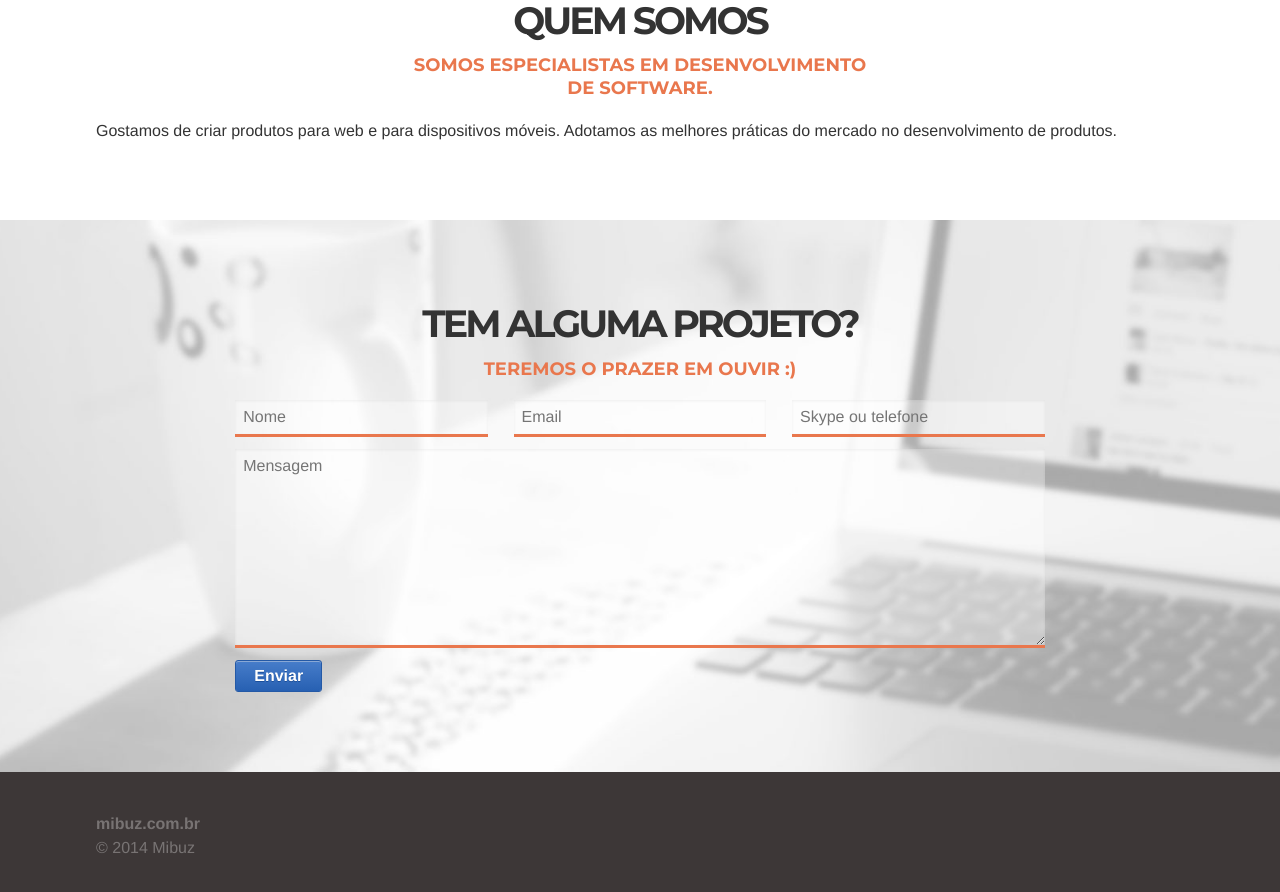
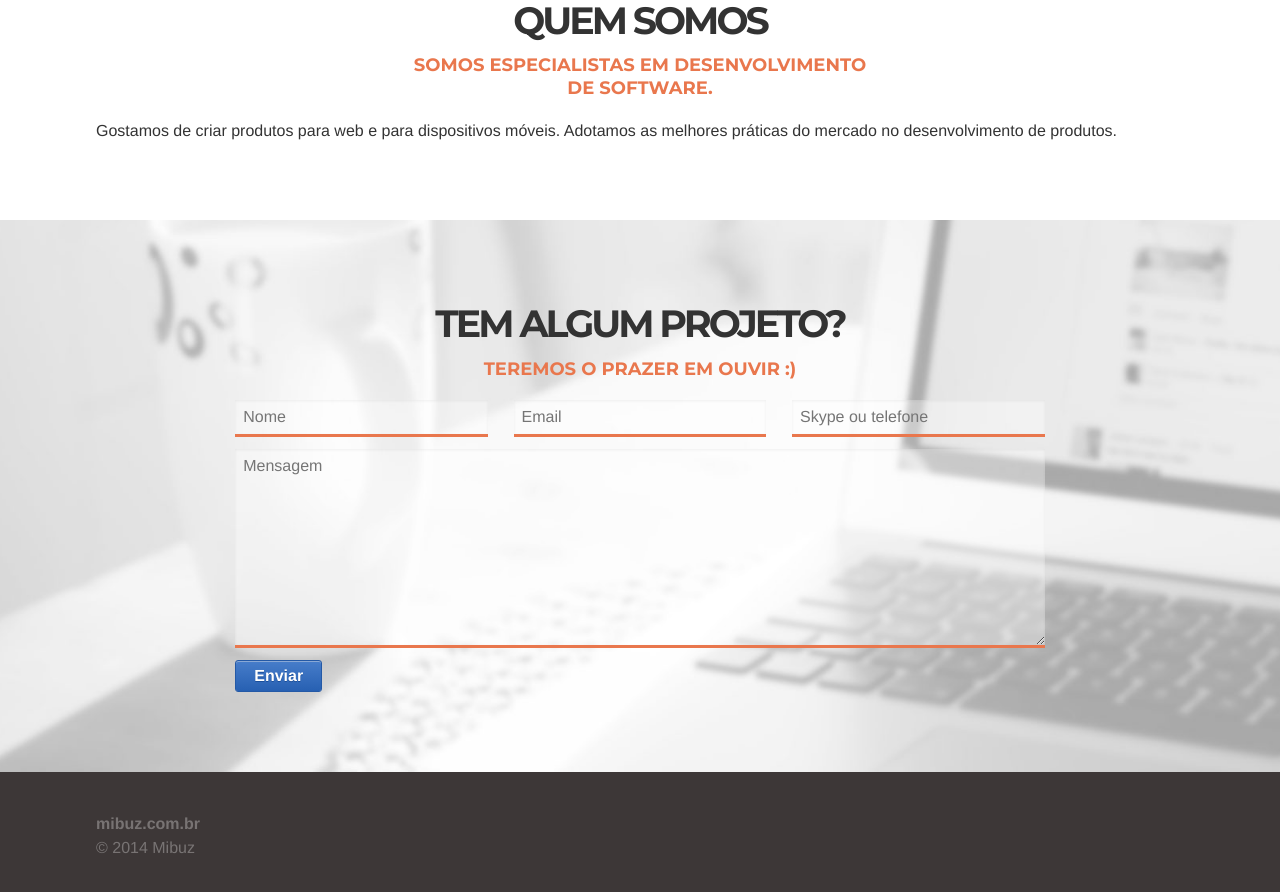
Before and after one commit to Mibuz/mibuz.github.io, a Jekyll site: the page built from index.html, in a window 1280 px wide and 900 px high, scrolled down 1745 px. Shown: the top 892 px of the window. Built offline with Jekyll 4.4.1, drawn with Linux system fonts in a browser that asks for light colours; Markdown is read by kramdown in place of the engine named in the settings.

Commit message:
Improve text contact

```diff
--- a/index.html
+++ b/index.html
@@ -42,8 +42,8 @@ title: Lorem ipsum dolor sit.
   <div class="inner">
 
     <div class="text-highlight">
-      <h1>Tem alguma projeto?</h1>
-      <h2>teremos o prazer em ouvir :)</h2>
+      <h1>Tem algum projeto?</h1>
+      <h2>Teremos o prazer em ouvir :)</h2>
     </div>
 
     {% include contact.html %}
```
